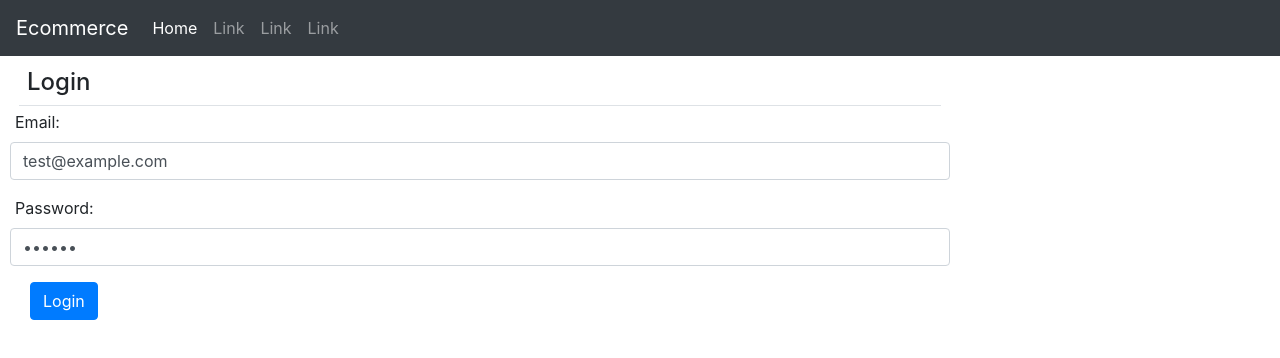
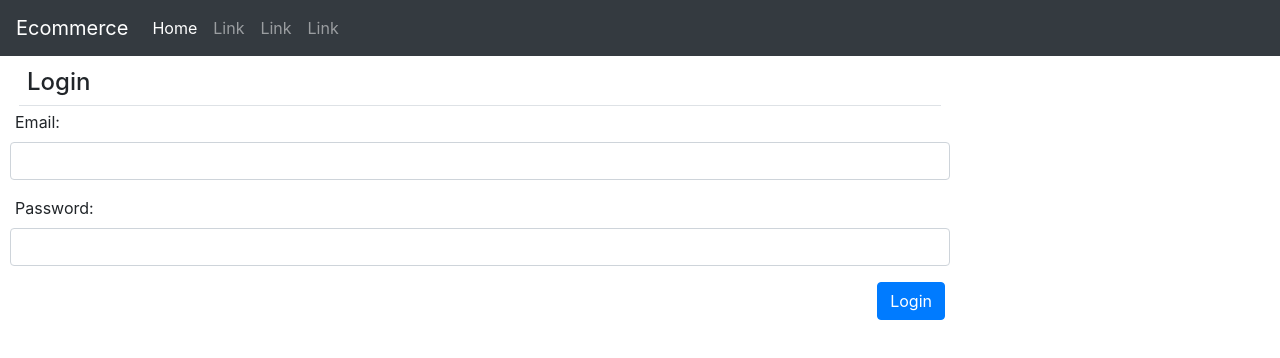
Before and after one commit to jrdnthedev/ecommerce_app, a React (Create React App) app: page / in a window 1280 px wide. Shown: the top 358 px of the page. Built offline with nearby package versions, Linux system fonts and the light colour scheme.

Commit message:
added simple login form

```diff
--- a/src/Login.jsx
+++ b/src/Login.jsx
@@ -5,8 +5,9 @@
     super(props);
 
     this.state = {
-      email: "test@example.com",
-      password: "abc123",
+      email: "",
+      password: "",
+      message: "",
     };
   }
   render() {
@@ -44,7 +45,8 @@
           />
         </div>
 
-        <div className="col-lg">
+        <div className="text-right">
+          {this.state.message}
           <button className="btn btn-primary" onClick={this.onLoginClick}>
             Login
           </button>
@@ -55,5 +57,19 @@
 
   onLoginClick = () => {
     console.log(this.state);
+    if (
+      this.state.email === "admin@example.com" &&
+      this.state.password === "password123"
+    ) {
+      //show success message
+      this.setState({
+        message: <span className="text-success">login successful!</span>,
+      });
+    } else {
+      //show error message
+      this.setState({
+        message: <span className="text-danger">login failed!</span>,
+      });
+    }
   };
 }
```
